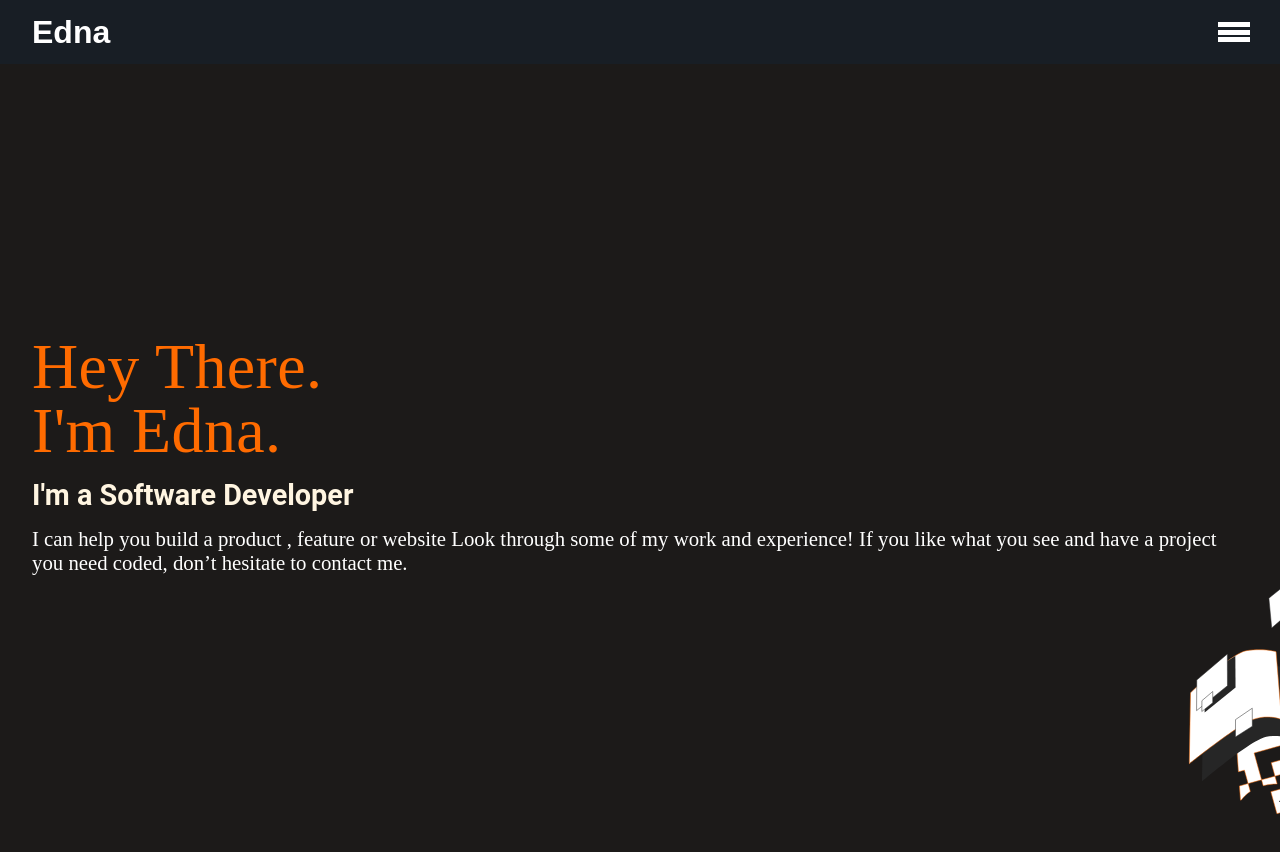
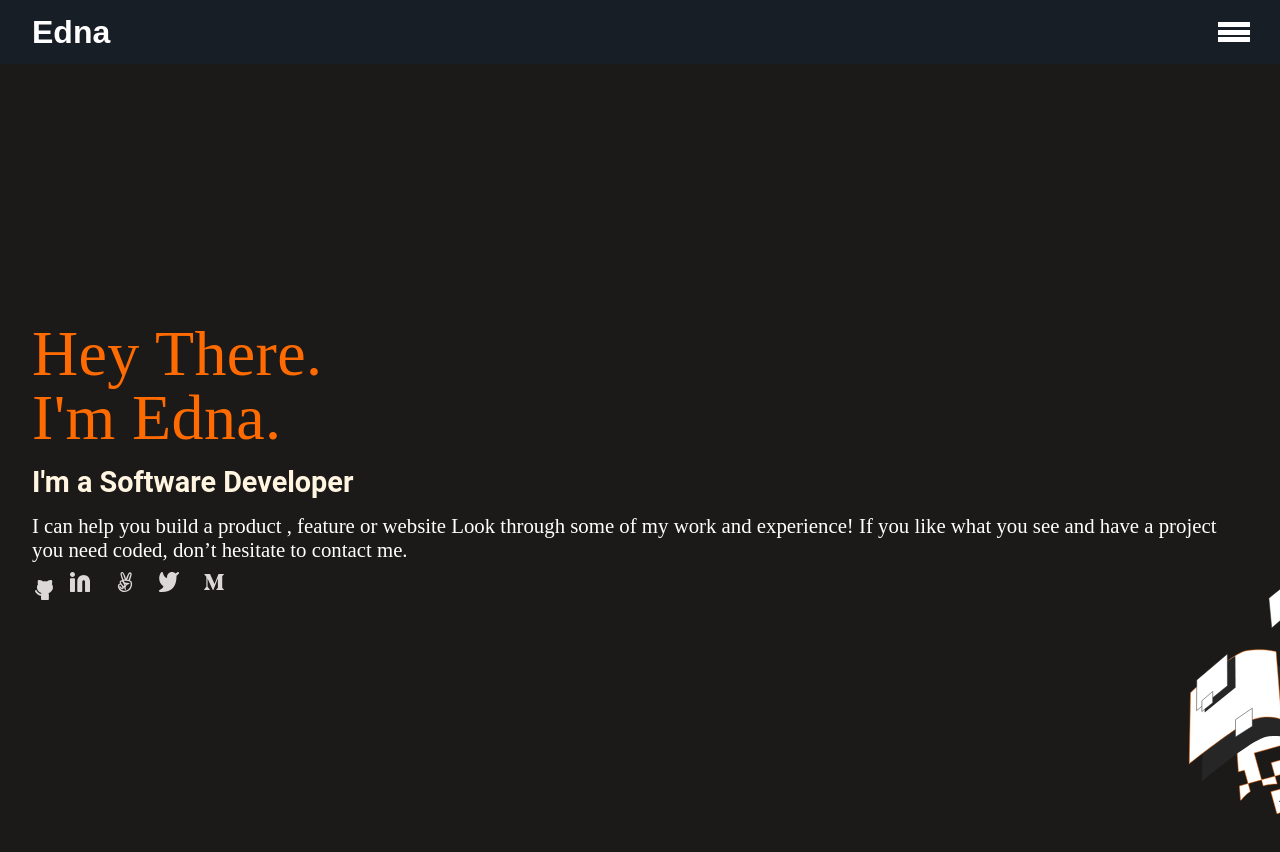
Before and after one commit to Edna-Codes/Portfolio-Project, a plain HTML site: page index.html in a window 1280 px wide. Drawn offline with Linux system fonts and the light colour scheme.

Commit message:
Add hero section and social media icons

```diff
--- a/index.html
+++ b/index.html
@@ -31,12 +31,20 @@
 
         <div class="social-icons">
           <a href="">
-            <img src="" alt="" />
+            <img src="./images/Github.svg" alt="" />
           </a>
-          <a href=""></a>
-          <a href=""></a>
-          <a href=""></a>
-          <a href=""></a>
+          <a href="">
+            <img src="./images/linkedin.svg" alt="" />
+          </a>
+          <a href="">
+            <img src="./images/peace.svg" alt="" />
+          </a>
+          <a href="">
+            <img src="./images/Tweet.svg" alt="" />
+          </a>
+          <a href="">
+            <img src="./images/M.svg" alt="" />
+          </a>
         </div>
       </div>
     </section>
```
Also changed, not shown: images/Github.svg (added), images/M.svg (added), images/Tweet.svg (added), images/linkedin.svg (added), images/peace.svg (added).
